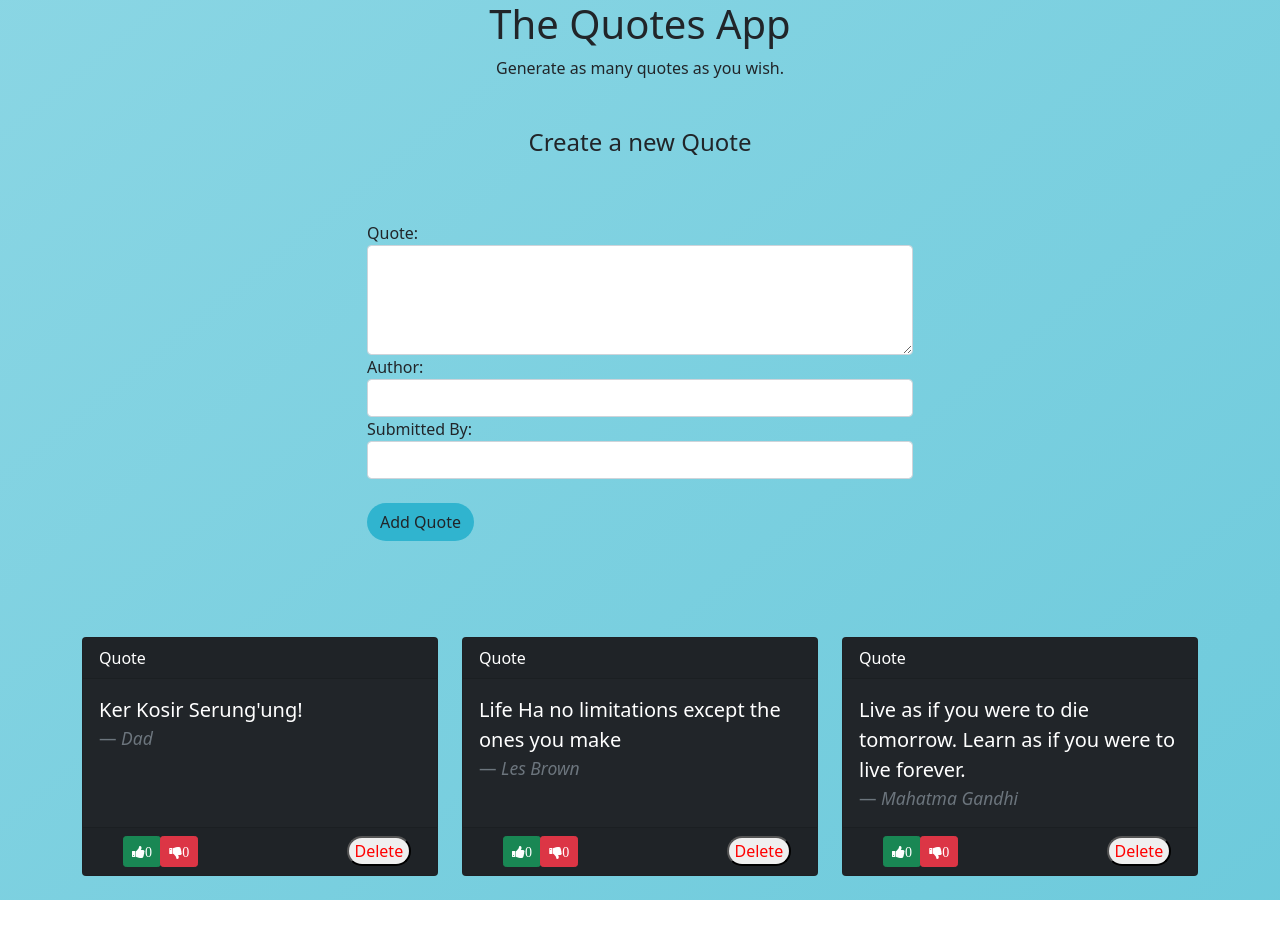
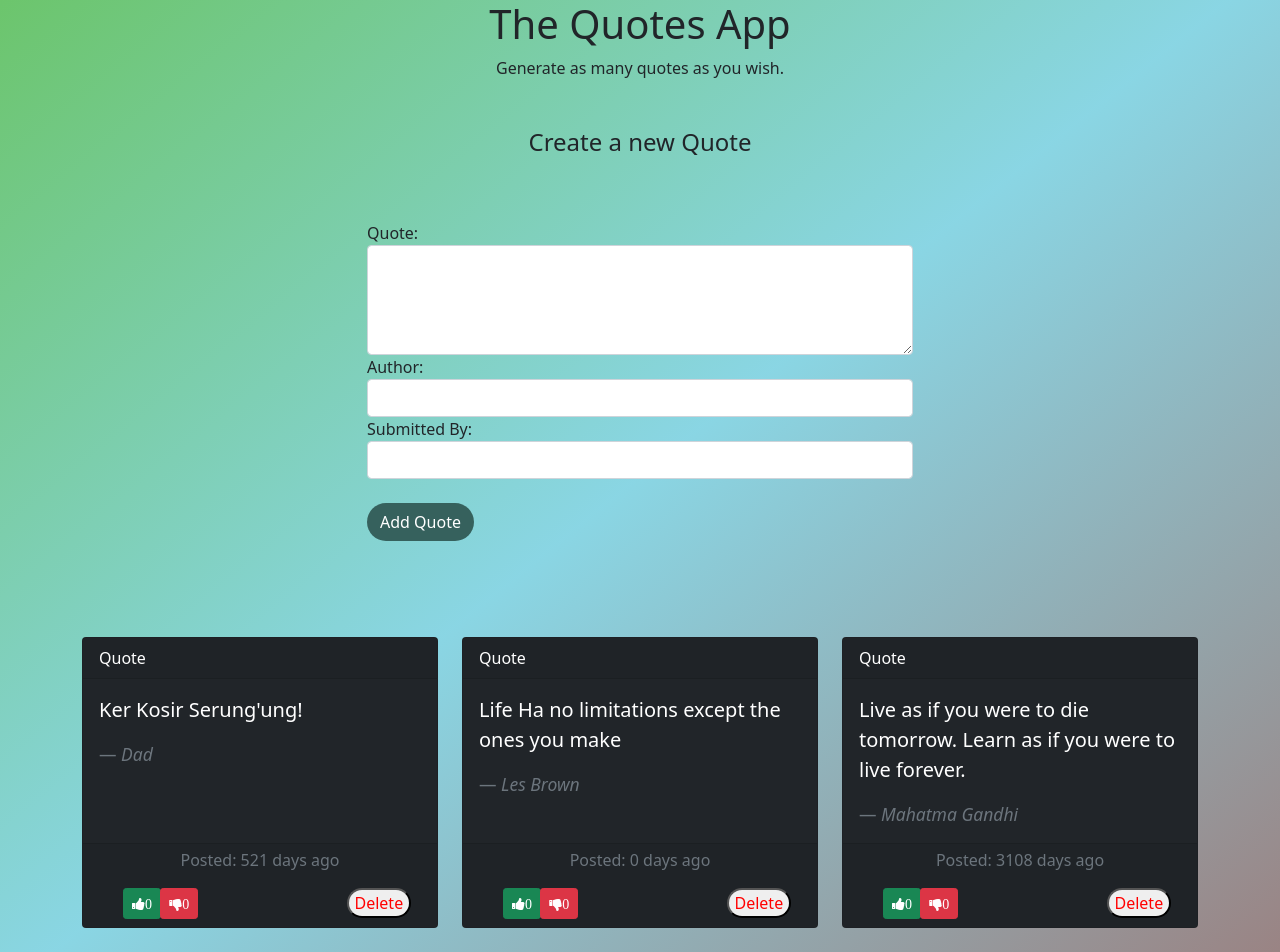
Before and after one commit to clarelimo/Quotes-App, an Angular app: page / in a window 1280 px wide. Before the commit the page ends 900 px from the top, so only its background shows below. Built offline with nearby package versions, Linux system fonts and the light colour scheme.

Commit message:
updated background

```diff
--- a/src/app/date-count.pipe.ts
+++ b/src/app/date-count.pipe.ts
@@ -7,18 +7,17 @@ export class DateCountPipe implements PipeTransform {
 
   transform(value: any): number {
     let today:Date = new Date();
-    let todayWithNoTime:any = new Date(today.getFullYear(), today.getMonth(), today.getDate())
-    var dateDifference = Math.abs(value - todayWithNoTime)
-    const secondsInDay = 86400;
+    let todayWithNoTime:any = new Date(today.getFullYear(),today.getMonth(),today.getDate())
+    var dateDifference =Math.abs(todayWithNoTime - value)
+    const secondsInADay= 86400;
 
-    var dateDifferenceSeconds = dateDifference*0.001;
-    var dateCounter = dateDifferenceSeconds/secondsInDay;
+    var dateDifferenceSeconds=dateDifference*0.001;
+    var dateCounter = dateDifferenceSeconds/secondsInADay;
 
-    if (dateCounter >= 1 && value > todayWithNoTime){
-      return dateCounter;
+    if (dateCounter >= 1 && todayWithNoTime > value){
+        return dateCounter;
     }else{
-      return 0;
+        return 0;
     }
   }
-
 }
--- a/src/app/quote-detail/quote-detail.component.html
+++ b/src/app/quote-detail/quote-detail.component.html
@@ -1,4 +1,6 @@
-
+<div class="card-subtitle text-muted text-center mb-3">
+<span>Posted: {{quote.datePosted|dateCount}} days ago </span>
+</div>
 <div class="container-fluid">
   <div class="row">
     <div class="col-md-9">
--- a/src/app/quote-form/quote-form.component.css
+++ b/src/app/quote-form/quote-form.component.css
@@ -1,6 +1,7 @@
 .btn{
-    background-color: #30B4CF;
+    background-color: #36615d;
     border-radius: 50px;
+    color: white;
 }
 .quotefrm{
     background: white;
--- a/src/app/quote-form/quote-form.component.ts
+++ b/src/app/quote-form/quote-form.component.ts
@@ -10,13 +10,13 @@ import { Quote } from '../quote';
   styleUrls: ['./quote-form.component.css']
 })
 export class QuoteFormComponent implements OnInit {
-  newQuote = new Quote("","","",0,0);
+  newQuote = new Quote("","","",0,0,new Date());
 
   @Output() addQuote = new EventEmitter<Quote>();
 
   submitQuote(){
     this.addQuote.emit(this.newQuote);
-    this.newQuote = new Quote("","","",0,0);
+    this.newQuote = new Quote("","","",0,0, new Date());
   }
 
   constructor() { }
--- a/src/app/quote.ts
+++ b/src/app/quote.ts
@@ -1,5 +1,5 @@
 export class Quote {
-    constructor(public name:string,public author:string, public description:string,public likes:number,public dislikes:number){
+    constructor(public name:string,public author:string, public description:string,public likes:number,public dislikes:number, public datePosted:Date){
 
     }
 }
--- a/src/app/quote/quote.component.html
+++ b/src/app/quote/quote.component.html
@@ -12,7 +12,7 @@
                 <div class="card-body">
                     <blockquote class="blockquote mb-0">
                     <p>{{quote.description}}</p>
-                    <footer class="blockquote-footer"><cite title="Source Title">{{quote.author}} </cite></footer>
+                    <footer class="blockquote-footer mt-3"><cite title="Source Title">{{quote.author}} </cite></footer>
                     </blockquote>
                 </div>
                 <div class="card-footer">
--- a/src/app/quote/quote.component.ts
+++ b/src/app/quote/quote.component.ts
@@ -8,9 +8,9 @@ import { Quote } from '../quote';
 })
 export class QuoteComponent implements OnInit {
   quotes:Quote[]=[
-    new Quote("clare","Dad","Ker Kosir Serung'ung!",0,0),
-    new Quote("clare","Les Brown","Life Ha no limitations except the ones you make",0,0),
-    new Quote("clare","Mahatma Gandhi","Live as if you were to die tomorrow. Learn as if you were to live forever.",0,0)
+    new Quote("clare","Dad","Ker Kosir Serung'ung!",0,0,new Date(2020,1,12)),
+    new Quote("clare","Les Brown","Life Ha no limitations except the ones you make",0,0,new Date(2021,6,17)),
+    new Quote("clare","Mahatma Gandhi","Live as if you were to die tomorrow. Learn as if you were to live forever.",0,0, new Date(2012,12,12))
   ];
   addNewQuote(quote:any){
     let quoteLength = this.quotes.length;
--- a/src/styles.css
+++ b/src/styles.css
@@ -1,8 +1,7 @@
 @import "~bootstrap/dist/css/bootstrap.css";
 
 body{
-    background-color: #30B4CF;
     background: linear-gradient(
         321deg
-        ,rgba(48,180,205,.7),rgba(88,196,216,.7));
+        ,rgba(114, 83, 83, 0.719),rgba(88,196,216,.7),rgb(108, 197, 108));
 }
```
